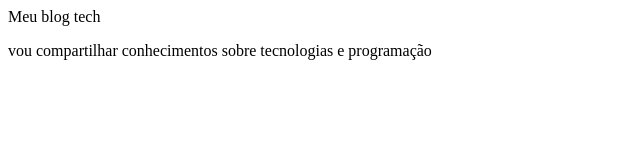
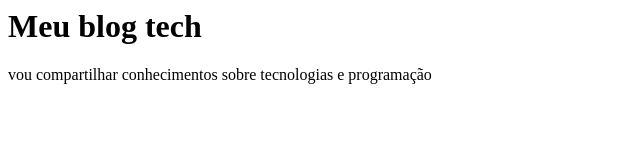
Before and after one commit to Valenga037/maria-pagina-web, a plain HTML site: page index.html in a window 1280 px wide. Shown: the whole page, without its empty margins (0-640 px from the left). Drawn offline with Linux system fonts and the light colour scheme.

Commit message:
adicionando codigos

```diff
--- a/index.html
+++ b/index.html
@@ -1,3 +1,3 @@
-<P>Meu blog tech</P>
+<h1>Meu blog tech</h1>
 
 <P>vou compartilhar conhecimentos sobre tecnologias e programação</P>
```
